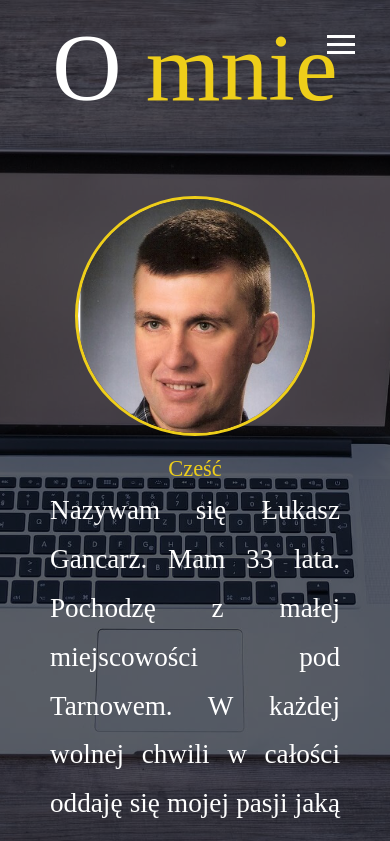
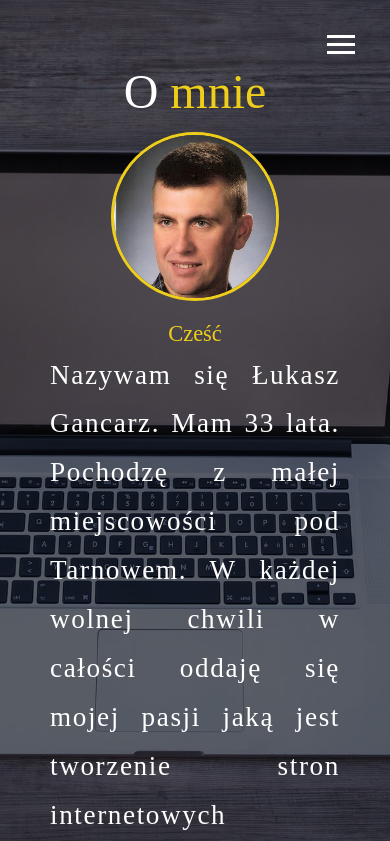
Before and after one commit to LukasG85/Portfolio, a Gatsby site: page /about in a window 390 px wide. Shown: the top 841 px of the page. Built offline with nearby package versions, Linux system fonts and the light colour scheme; Gatsby itself is replaced by a stand-in of ours.

Commit message:
portfolio v4

```diff
--- a/src/pages/about.js
+++ b/src/pages/about.js
@@ -13,7 +13,7 @@ const SecondPage = ({ data }) => (
         O <span className="text-secondary">mnie</span>
       </h1>
       <div className="about-info">
-        <Img fixed={data.file.childImageSharp.fixed} className="bio-image" />
+        <Img fluid={data.file.childImageSharp.fluid} className="bio-image" />
 
         <div className="bio">
           <h3 className="text-secondary">Cześć</h3>
@@ -39,8 +39,8 @@ export const query = graphql`
   query {
     file(relativePath: { eq: "CV.jpg" }) {
       childImageSharp {
-        fixed(width: 240, height: 240) {
-          ...GatsbyImageSharpFixed_withWebp_tracedSVG
+        fluid(maxWidth: 240, maxHeight: 240) {
+          ...GatsbyImageSharpFluid_withWebp_tracedSVG
         }
       }
     }
--- a/src/scss/_config.scss
+++ b/src/scss/_config.scss
@@ -3,6 +3,7 @@ $secondary-color: #eece1a;
 $show-home-image: true;
 $home-image: url("../images/laptop.jpg");
 $background-opacity: 0.6;
+@import url('https://fonts.googleapis.com/css?family=Roboto:100i,400,900');
 
 @mixin easeOut {
     transition: all 0.5s ease-out;
--- a/src/scss/_mobile.scss
+++ b/src/scss/_mobile.scss
@@ -134,6 +134,7 @@
 
     .bio-image {
         height: 20vh;
+        width: 20vh;
     }
 
     main#work {
@@ -144,5 +145,7 @@
 
     .projects {
         padding-top: 2rem;
+        grid-template-columns: 1fr;
+
     }
 }
--- a/src/scss/style.scss
+++ b/src/scss/style.scss
@@ -5,6 +5,7 @@
     padding: 0;
     margin: 0;
     box-sizing: border-box;
+    // font-family: 'Roboto', sans-serif;
 }
 
 .bg-img {
@@ -24,6 +25,10 @@ h3 {
 
     &.lg-heading {
         font-size: 6rem;
+
+        @media(max-width: 825px) {
+            font-size: 3rem;
+        }
     }
 
     &.sm-heading {
@@ -31,6 +36,10 @@ h3 {
         padding: 0.2rem 1rem;
         // background: rgba(lighten($primary-color, 2), 0.5);
         font-size: 2rem;
+
+        @media(max-width: 825px) {
+            font-size: 1.7rem;
+        }
     }
 }
 
@@ -85,6 +94,7 @@ main {
 
         h1 {
             margin-top: 20vh;
+
         }
     }
 
@@ -92,11 +102,22 @@ main {
     &.work {
         h1 {
             margin-bottom: 4rem;
+
+            @media(max-width: 825px) {
+                margin-bottom: 0;
+                margin-top: 3rem;
+            }
         }
+    }
+
+    @media(max-width: 825px) {
+        padding: 1rem;
     }
 }
 
 .about-info {
+    max-width: 1400px;
+    margin: 0 auto;
     display: grid;
     grid-template-areas: "bioimage bio bio";
     grid-template-columns: repeat(3, 1fr);
@@ -106,8 +127,10 @@ main {
     grid-area: bioimage;
     margin: auto;
     height: 30vh;
+    width: 30vh;
     border-radius: 50%;
     border: $secondary-color 3px solid;
+
 }
 
 .bio {
@@ -116,6 +139,7 @@ main {
 
     p {
         text-align: justify;
+        letter-spacing: 0.1rem;
     }
 }
 
@@ -126,6 +150,8 @@ main {
     display: grid;
     grid-template-columns: repeat(3, 1fr);
     grid-gap: 0.7rem;
+
+
 
 
     .item {
```
Also changed, not shown: src/components/global/Typing.js (+10 -57 lines).
